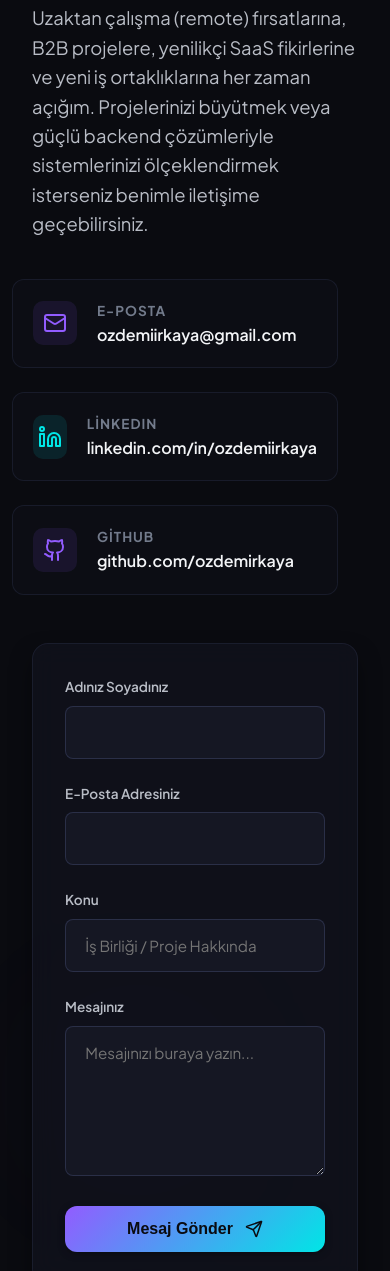
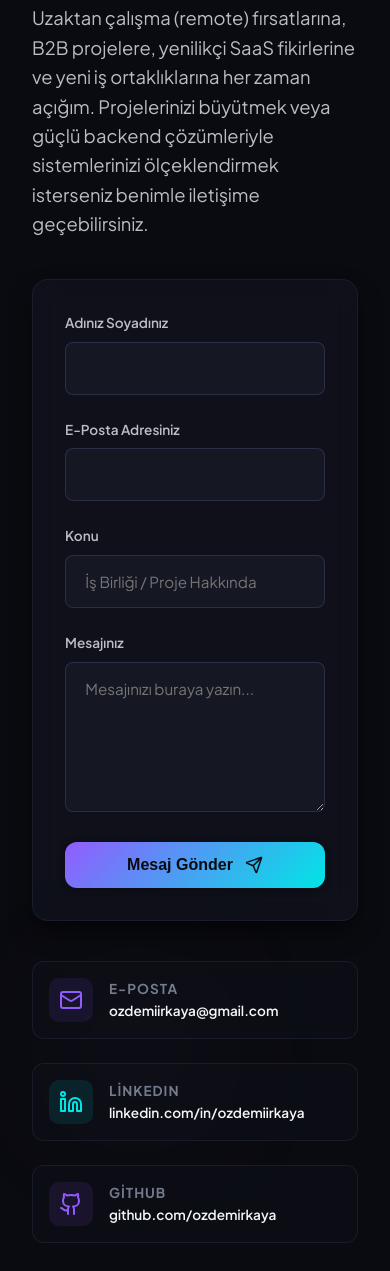
Before and after one commit to ozdemirkaya/ozdemirkaya.github.io, a website: page index.html in a window 390 px wide. Shown: the part 6631-7902 px from the top of the page. Drawn offline with nearby package versions, Linux system fonts and the light colour scheme.

Commit message:
Place contact form before channels on mobile and align cards

```diff
--- a/index.html
+++ b/index.html
@@ -30,7 +30,7 @@
   <meta property="twitter:image" content="https://ozdemirkaya.github.io/assets/oziron_tech.png">
 
   <!-- CSS Stylesheet -->
-  <link rel="stylesheet" href="style.css?v=11">
+  <link rel="stylesheet" href="style.css?v=15">
 
   <!-- Lucide Icons CDN -->
   <script src="https://unpkg.com/lucide@latest"></script>
@@ -337,8 +337,7 @@
       </div>
 
       <div class="contact-grid">
-        <div class="contact-info reveal">
-          <div>
+        <div class="contact-vision reveal">
           <h3 class="contact-subtitle">Gelecek Vizyonu</h3>
           <p class="contact-message">
             Uzaktan çalışma (remote) fırsatlarına, B2B projelere, yenilikçi SaaS fikirlerine ve yeni iş ortaklıklarına her zaman açığım.
@@ -346,7 +345,7 @@
           </p>
         </div>
 
-          <div class="contact-channels">
+        <div class="contact-channels reveal">
             <a href="mailto:ozdemiirkaya@gmail.com" class="contact-item" id="contact-email-btn">
               <div class="contact-item-icon">
                 <i data-lucide="mail"></i>
@@ -376,7 +375,6 @@
                 <p>github.com/ozdemirkaya</p>
               </div>
             </a>
-          </div>
         </div>
 
         <div class="contact-form-wrapper glass-panel reveal">
--- a/style.css
+++ b/style.css
@@ -794,13 +794,14 @@ header.scrolled .nav-container {
 .contact-grid {
   display: grid;
   grid-template-columns: 0.9fr 1.1fr;
-  gap: 5rem;
+  grid-template-rows: auto 1fr;
+  column-gap: 5rem;
+  row-gap: 0;
 }
 
-.contact-info {
-  display: flex;
-  flex-direction: column;
-  justify-content: space-between;
+.contact-vision {
+  grid-column: 1;
+  grid-row: 1;
 }
 
 .contact-subtitle {
@@ -821,6 +822,9 @@ header.scrolled .nav-container {
   flex-direction: column;
   gap: 1.5rem;
   margin-inline: -1.25rem 1.25rem;
+  grid-column: 1;
+  grid-row: 2;
+  align-self: end;
 }
 
 .contact-item {
@@ -845,6 +849,7 @@ header.scrolled .nav-container {
 .contact-item-icon {
   width: 44px;
   height: 44px;
+  flex-shrink: 0;
   border-radius: 10px;
   background: hsla(260, 100%, 68%, 0.1);
   display: flex;
@@ -859,6 +864,10 @@ header.scrolled .nav-container {
   color: var(--secondary);
 }
 
+.contact-item-details {
+  min-width: 0;
+}
+
 .contact-item-details h4 {
   font-size: 0.85rem;
   color: var(--text-muted);
@@ -869,11 +878,14 @@ header.scrolled .nav-container {
 .contact-item-details p {
   font-weight: 600;
   font-size: 1rem;
+  overflow-wrap: anywhere;
 }
 
 /* Contact Form */
 .contact-form-wrapper {
   padding: 3rem;
+  grid-column: 2;
+  grid-row: 1 / -1;
 }
 
 .form-group {
@@ -1019,7 +1031,8 @@ footer {
 @media (max-width: 1024px) {
   .hero-name { font-size: 3.2rem; }
   .hero-title { font-size: 1.8rem; }
-  .about-grid, .contact-grid { gap: 3rem; }
+  .about-grid { gap: 3rem; }
+  .contact-grid { column-gap: 3rem; row-gap: 0; }
   .projects-grid { gap: 2rem; }
 }
 
@@ -1105,14 +1118,51 @@ footer {
   .hero-ctas,
   .about-content,
   .about-stats,
-  .contact-info,
+  .contact-vision,
+  .contact-channels,
   .contact-form-wrapper {
     min-width: 0;
   }
 
-  .about-grid, .contact-grid {
+  .about-grid {
     grid-template-columns: 1fr;
     gap: 3rem;
+  }
+
+  .contact-grid {
+    grid-template-columns: 1fr;
+    grid-template-rows: auto;
+    gap: 2.5rem;
+  }
+
+  .contact-vision,
+  .contact-channels,
+  .contact-form-wrapper {
+    grid-column: 1;
+    grid-row: auto;
+  }
+
+  .contact-vision {
+    order: 1;
+  }
+
+  .contact-channels {
+    order: 3;
+    align-self: stretch;
+    margin-inline: 0;
+  }
+
+  .contact-item {
+    padding: 1rem;
+    gap: 1rem;
+  }
+
+  .contact-item-details p {
+    font-size: 0.85rem;
+  }
+
+  .contact-message {
+    margin-bottom: 0;
   }
 
   .about-stats {
@@ -1138,6 +1188,7 @@ footer {
   }
 
   .contact-form-wrapper {
+    order: 2;
     padding: 2rem;
   }
 
```
Lines whose indentation alone changed are shown as unchanged.
